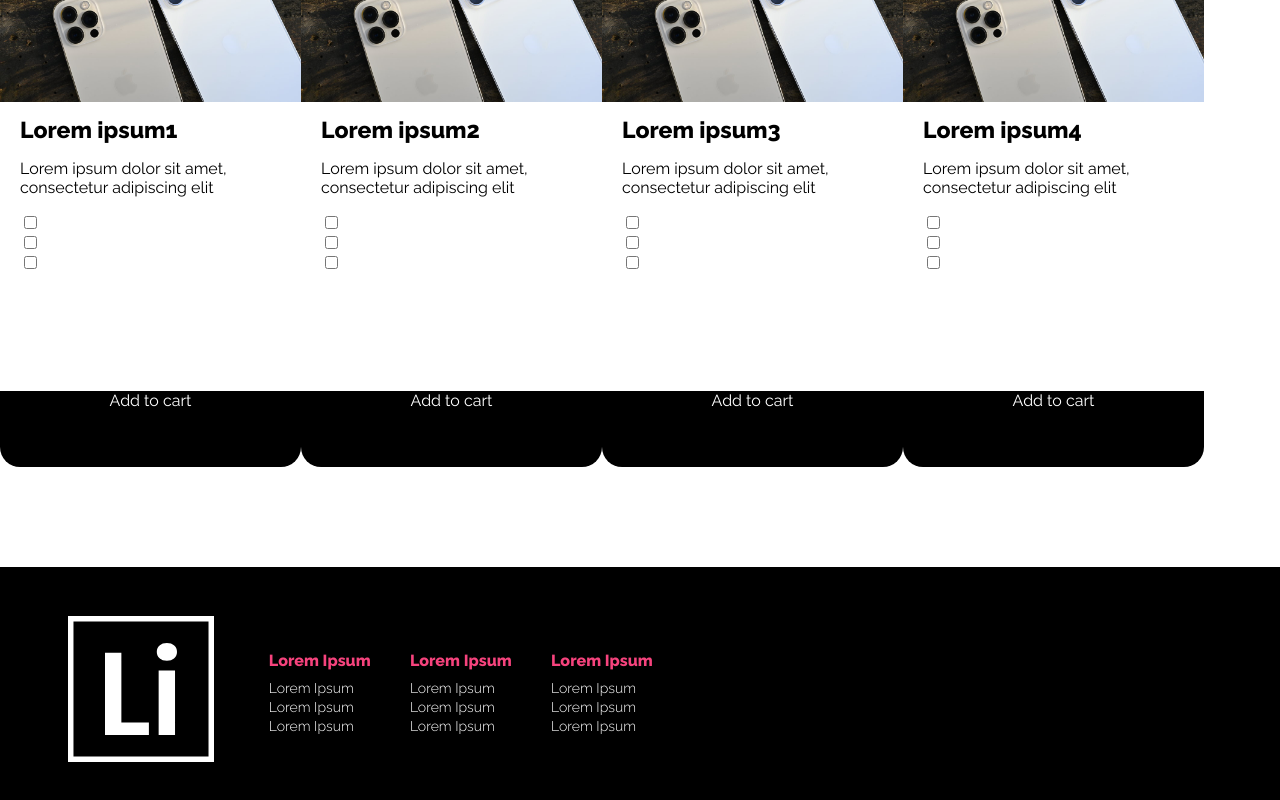
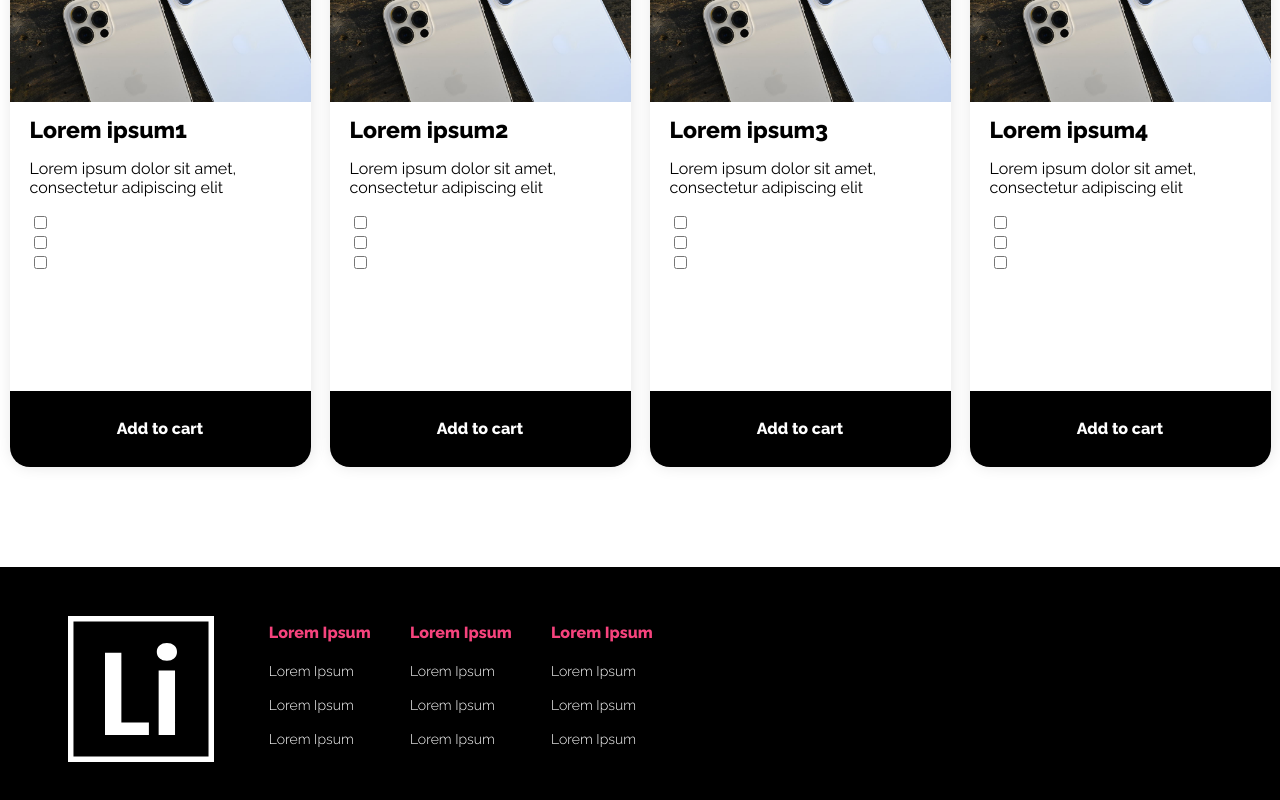
Before and after one commit to ricardofer2412/ricomaAssessment, a React (Create React App) app: page / in a window 1280 px wide. Shown: the part 1120-1920 px from the top of the page. Built offline with nearby package versions, Linux system fonts and the light colour scheme.

Commit message:
added more styling

```diff
--- a/src/components/Footer/index.css
+++ b/src/components/Footer/index.css
@@ -21,12 +21,14 @@
 }
 
 .footer-title {
+  height: 30px;
   color: #f6437d;
   font-size: 16px;
   font-weight: 800;
   letter-spacing: 0;
 }
 .footer-p {
+  height: 20px;
   color: #ffffff;
   font-size: 14px;
   font-weight: 300;
--- a/src/components/Navbar/Navbar.js
+++ b/src/components/Navbar/Navbar.js
@@ -1,5 +1,6 @@
 import React from "react";
 import "./index.css";
+import cart from "./images/Cart Icon.svg";
 
 export default function Navbar() {
   return (
@@ -38,6 +39,7 @@ export default function Navbar() {
         <p className="nav-links">IPSUM</p>
         <p className="nav-links">EXCEPTEUR</p>
         <p className="nav-links">VENIAM</p>
+        <img src={cart} alt="cart" />
       </div>
     </div>
   );
--- a/src/components/Products/index.css
+++ b/src/components/Products/index.css
@@ -1,7 +1,7 @@
 .productList {
   display: flex;
   justify-content: space-around;
-  width: 80%;
+
   padding-top: 100px;
   padding-bottom: 100px;
 }
@@ -11,6 +11,13 @@
   height: 567px;
   border-radius: 20px;
   background-color: black;
+  width: [object Object]px;
+  height: [object Object]px;
+
+  border: solid #bdbdbd 0;
+  box-shadow: 1px 0 15px rgba(0, 0, 0, 0.1);
+  -webkit-box-shadow: 1px 0 15px rgba(0, 0, 0, 0.1);
+  -moz-box-shadow: 1px 0 15px rgba(0, 0, 0, 0.1);
 }
 
 .product-image {
@@ -30,11 +37,13 @@
   display: flex;
   justify-content: center;
   align-items: center;
+  height: 75px;
 }
 
 .submit-btn {
   color: white;
   font-size: 16px;
+  font-weight: bold;
 }
 
 .product-title {
```
Also changed, not shown: src/components/Navbar/images/Cart Icon.svg (added).
